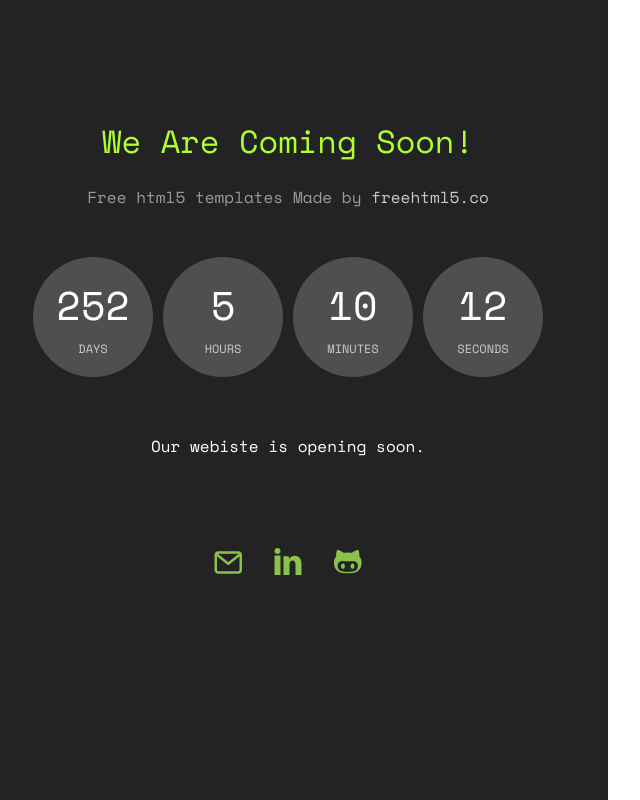
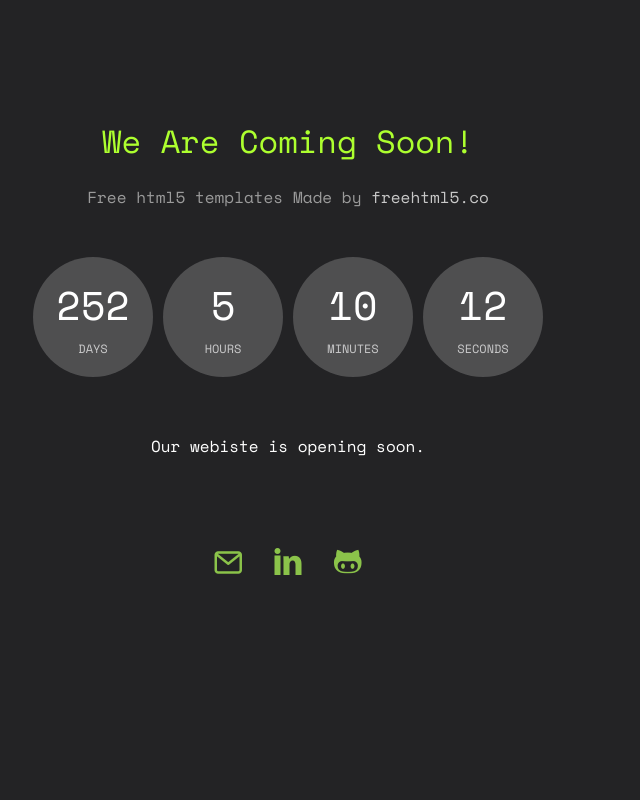
Before and after one commit to rezaisajjad/rezaisajjad.github.io, a plain HTML site: page index.html in a window 1280 px wide. Shown: the whole page, without its empty margins (32-672 px from the left). Drawn offline with nearby package versions, Linux system fonts and the light colour scheme; files that its build step writes are made by us from their sources; files whose address does not match are found by name.

Commit message:
Update index.html

```diff
--- a/index.html
+++ b/index.html
@@ -64,7 +64,7 @@
 
 	<div id="page">
 
-	<div id="fh5co-container" class="js-fullheight" >
+	<div id="fh5co-container" class="js-fullheight" style="background: #232325;" >
 		<div class="countdown-wrap">
 			<div class="row">
 				<div class="col-md-12 text-center">
```
